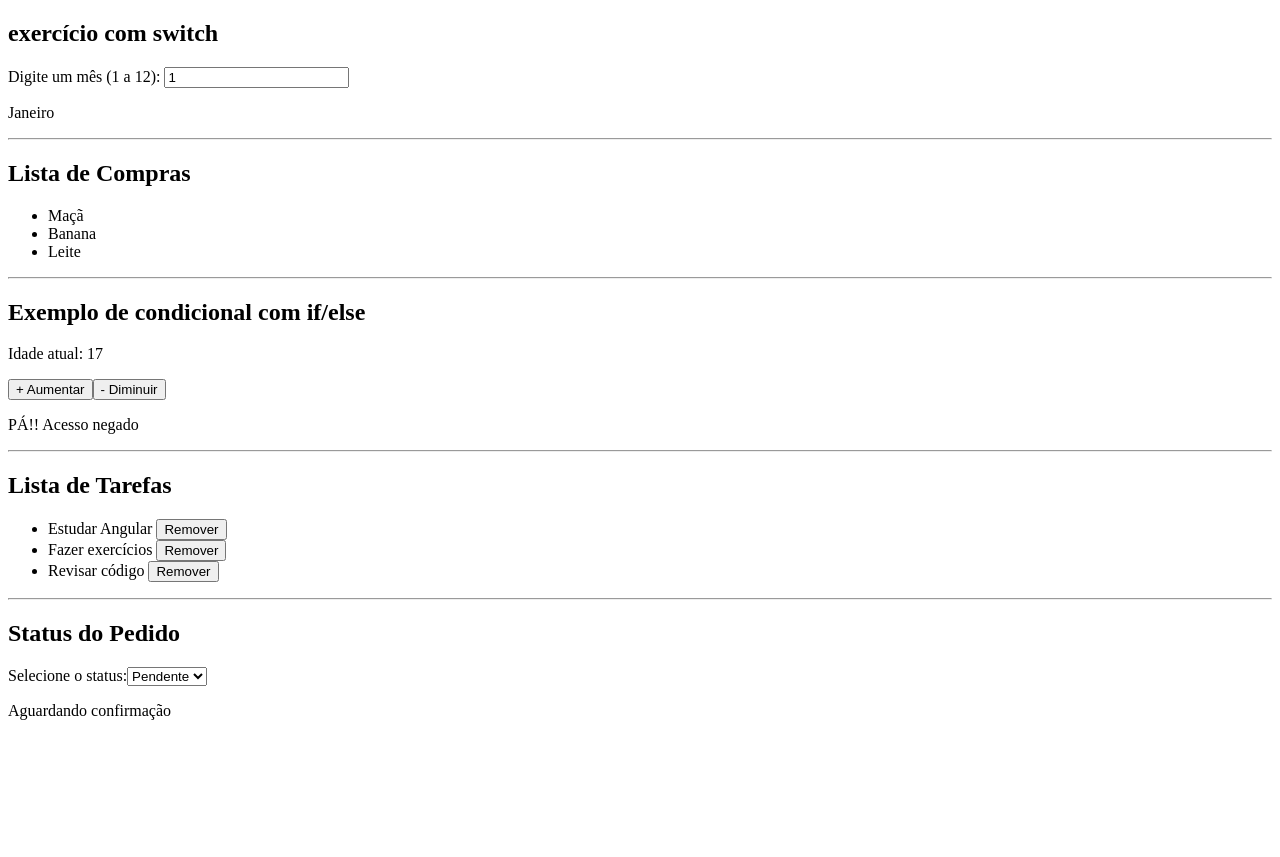
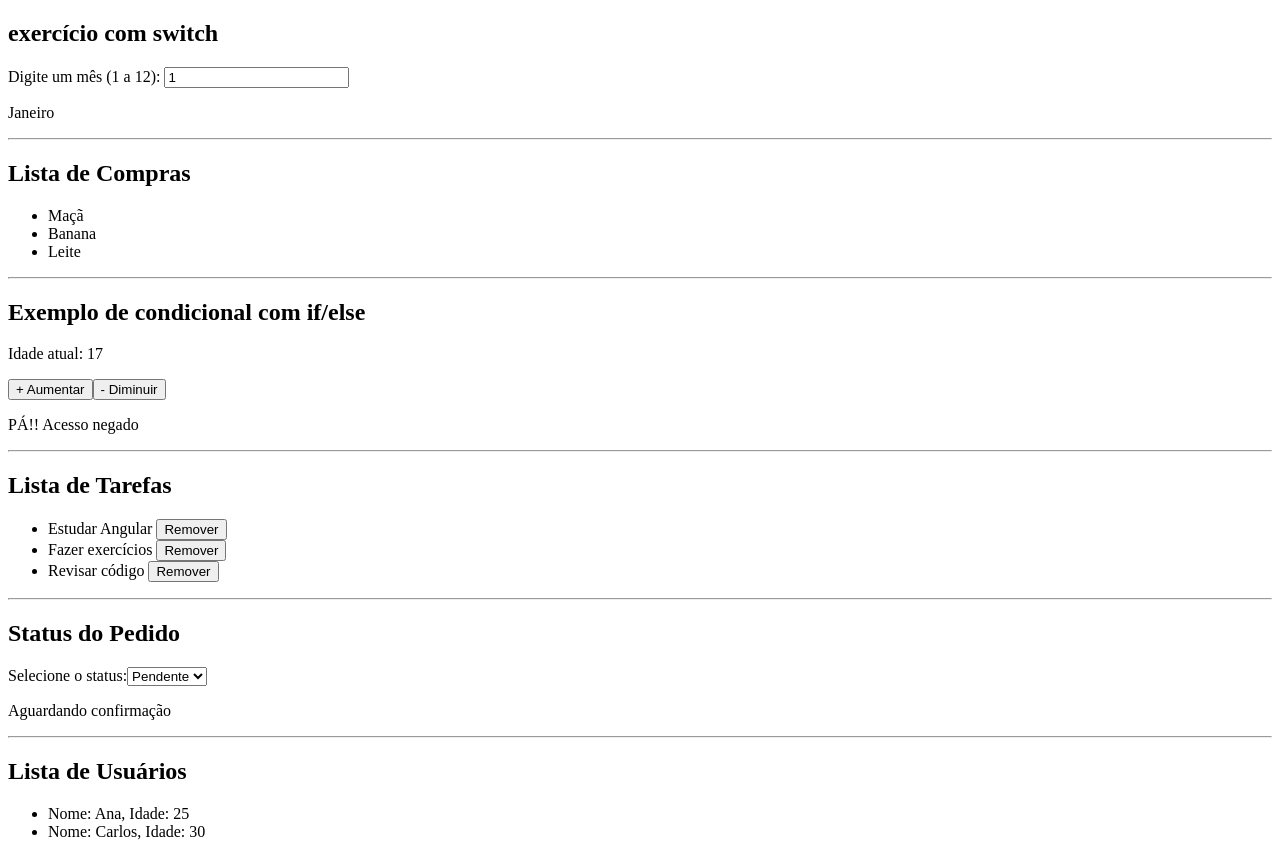
Before and after one commit to vieiraoliv/atv1-cp2, an Angular app: page / in a window 1280 px wide. Before the commit the page ends 800 px from the top, so only its background shows below. Built offline with nearby package versions, Linux system fonts and the light colour scheme.

Commit message:
Exercício 6
Lista com @for

```diff
--- a/src/app/app.component.html
+++ b/src/app/app.component.html
@@ -8,4 +8,6 @@
 <app-tarefas-list></app-tarefas-list>
 <hr>
 <app-pedido-status></app-pedido-status>
+<hr>
+<app-lista-usuarios></app-lista-usuarios>
 <router-outlet />
--- a/src/app/app.component.ts
+++ b/src/app/app.component.ts
@@ -5,11 +5,12 @@ import { ListaComprasComponent } from "./components/lista-compras/lista-compras.
 import { CondicionalIdadeComponent } from './components/condicional-idade/condicional-idade.component';
 import { TarefasListComponent } from './components/tarefas-list/tarefas-list.component';
 import { PedidoStatusComponent } from './components/pedido-status/pedido-status.component';
+import { ListaUsuariosComponent } from './components/lista-usuarios/lista-usuarios.component';
 
 @Component({
   selector: 'app-root',
   standalone: true,
-  imports: [RouterOutlet, FirstComponentsComponent, ListaComprasComponent,CondicionalIdadeComponent,TarefasListComponent,PedidoStatusComponent],
+  imports: [RouterOutlet, FirstComponentsComponent, ListaComprasComponent,CondicionalIdadeComponent,TarefasListComponent,PedidoStatusComponent,ListaUsuariosComponent],
   templateUrl: './app.component.html',
   styleUrl: './app.component.css'
 })
--- /dev/null
+++ b/src/app/components/lista-usuarios/lista-usuarios.component.html
@@ -0,0 +1,11 @@
+<h2>Lista de Usuários</h2>
+
+<ul>
+  @for (usuario of usuarios; track usuario.nome) {
+    <li>
+      Nome: {{ usuario.nome }}, Idade: {{ usuario.idade }}
+    </li>
+  } @empty {
+    <li>Nenhum usuário cadastrado</li>
+  }
+</ul>
--- /dev/null
+++ b/src/app/components/lista-usuarios/lista-usuarios.component.ts
@@ -0,0 +1,16 @@
+import { Component } from '@angular/core';
+import { CommonModule } from '@angular/common';
+
+@Component({
+  selector: 'app-lista-usuarios',
+  standalone: true,
+  imports: [CommonModule],
+  templateUrl: './lista-usuarios.component.html',
+  styleUrls: ['./lista-usuarios.component.css']
+})
+export class ListaUsuariosComponent {
+  usuarios: { nome: string; idade: number }[] = [
+    { nome: 'Ana', idade: 25 },
+    { nome: 'Carlos', idade: 30 }
+  ];
+}
```
Also changed, not shown: src/app/components/lista-usuarios/lista-usuarios.component.css (added).
